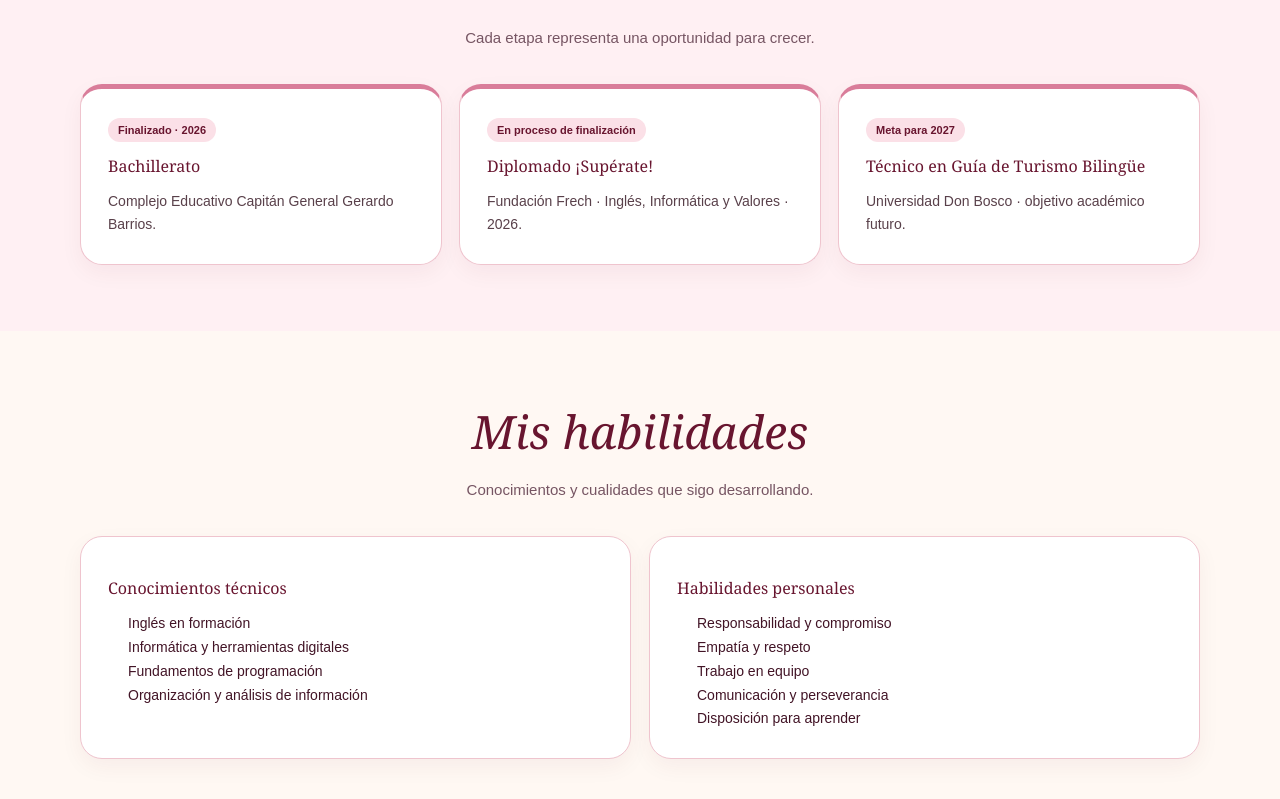
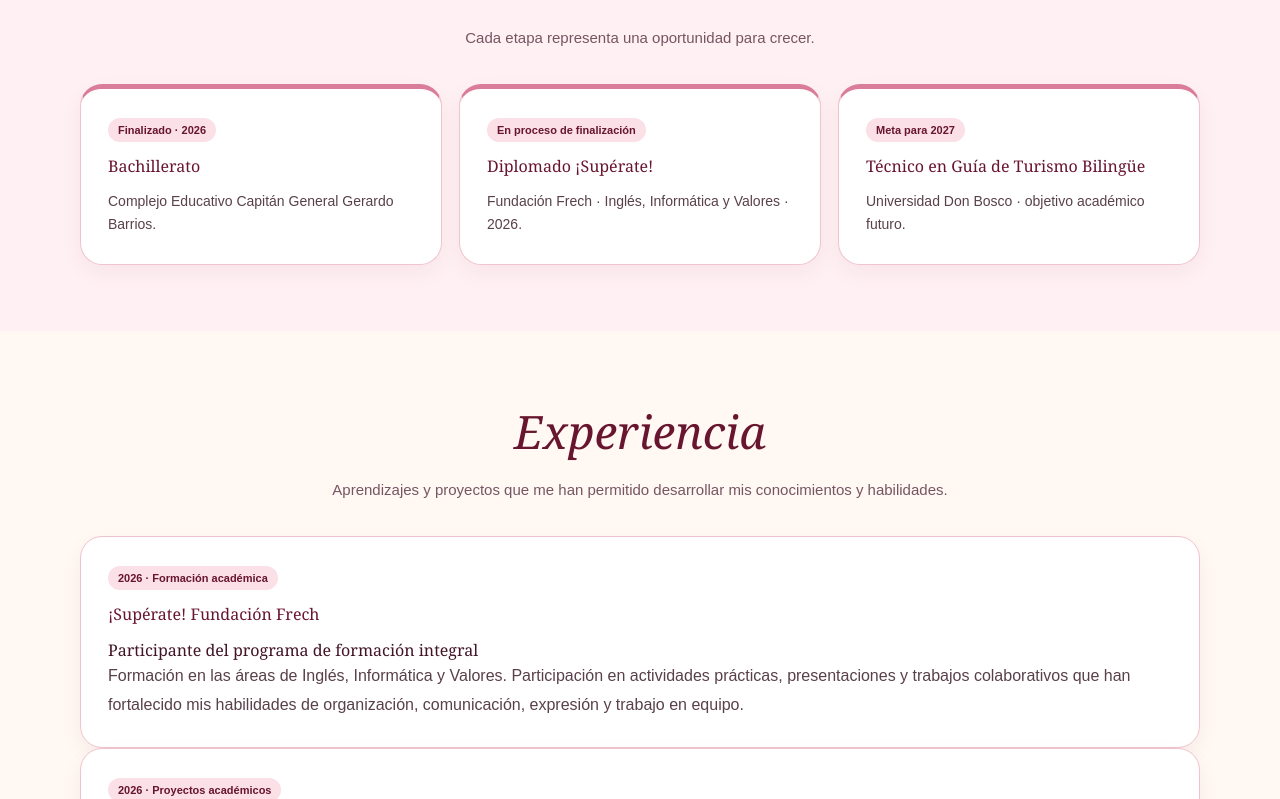
Before and after one commit to keralo2/miportafolio-ale, a Next.js app: page / in a window 1280 px wide. Shown: the part 2001-2800 px from the top of the page. Built offline with nearby package versions, Linux system fonts and the light colour scheme.

Commit message:
Add experience section to digital portfolio

```diff
--- a/components/Portfolio.tsx
+++ b/components/Portfolio.tsx
@@ -73,7 +73,7 @@ export default function Portfolio() {
     <header className="site-header"><div className="nav-wrap">
       <a className="brand" href="#inicio">♡ Mi Portafolio Digital</a>
       <button className="menu-button" onClick={()=>setMenuOpen(!menuOpen)} aria-label="Abrir menú">☰</button>
-      <nav className={menuOpen?"nav-links open":"nav-links"}>{[["Inicio","#inicio"],["Sobre mí","#sobre-mi"],["Formación","#formacion"],["Proyectos","#proyectos"],["Contacto","#contacto"]].map(([label,href])=><a key={href} href={href} onClick={()=>setMenuOpen(false)}>{label}</a>)}</nav>
+      <nav className={menuOpen?"nav-links open":"nav-links"}>{[["Inicio","#inicio"],["Sobre mí","#sobre-mi"],["Formación","#formacion"],["Experiencia","#experiencia"],["Proyectos","#proyectos"],["Contacto","#contacto"]].map(([label,href])=><a key={href} href={href} onClick={()=>setMenuOpen(false)}>{label}</a>)}</nav>
     </div></header>
 
     <main>
@@ -101,6 +101,11 @@ export default function Portfolio() {
         <article className="paper-card education-card"><span className="status">Meta para 2027</span><h3>Técnico en Guía de Turismo Bilingüe</h3><p>Universidad Don Bosco · objetivo académico futuro.</p></article>
       </div></div></section>
 
+      <section className="section experience-section" id="experiencia"><div className="container"><h2 className="section-title">Experiencia</h2><p className="section-subtitle">Aprendizajes y proyectos que me han permitido desarrollar mis conocimientos y habilidades.</p><div className="experience-grid">
+        <article className="paper-card experience-card"><span className="status">2026 · Formación académica</span><h3>¡Supérate! Fundación Frech</h3><h4>Participante del programa de formación integral</h4><p>Formación en las áreas de Inglés, Informática y Valores. Participación en actividades prácticas, presentaciones y trabajos colaborativos que han fortalecido mis habilidades de organización, comunicación, expresión y trabajo en equipo.</p></article>
+        <article className="paper-card experience-card"><span className="status">2026 · Proyectos académicos</span><h3>Python, Machine Learning y desarrollo web</h3><h4>Desarrollo de algoritmos, análisis de datos y aplicaciones web</h4><p>Desarrollo de ejercicios y proyectos académicos con Python, incluyendo regresión lineal, resolución de laberintos mediante búsqueda BFS, agrupamiento con K-Means, clasificación con KNN y análisis geoespacial de zonas comerciales en Chalatenango. También trabajé en la creación de este portafolio con Next.js, React y TypeScript, e implementé una API para el formulario de contacto.</p></article>
+      </div></div></section>
+
       <section className="section"><div className="container"><h2 className="section-title">Mis habilidades</h2><p className="section-subtitle">Conocimientos y cualidades que sigo desarrollando.</p><div className="skills-grid"><div className="paper-card"><h3>Conocimientos técnicos</h3><ul><li>Inglés en formación</li><li>Informática y herramientas digitales</li><li>Fundamentos de programación</li><li>Organización y análisis de información</li></ul></div><div className="paper-card"><h3>Habilidades personales</h3><ul><li>Responsabilidad y compromiso</li><li>Empatía y respeto</li><li>Trabajo en equipo</li><li>Comunicación y perseverancia</li><li>Disposición para aprender</li></ul></div></div></div></section>
 
       <section className="section contact-section" id="contacto"><div className="container"><h2 className="section-title">Contacto</h2><p className="section-subtitle">Gracias por visitar mi portafolio. Puedes dejarme un mensaje.</p><div className="contact-grid"><div className="paper-card"><h3>¡Hablemos!</h3><p>Me interesa seguir aprendiendo, compartir mis proyectos y conocer nuevas oportunidades académicas.</p><p className="contact-quote">“Con esfuerzo, dedicación y pasión, todo es posible”.</p></div><form className="paper-card contact-form" onSubmit={onContact}><label>Nombre<input name="name" required placeholder="Tu nombre"/></label><label>Correo electrónico<input name="email" type="email" required placeholder="correo@ejemplo.com"/></label><label>Mensaje<textarea name="message" required rows={4} placeholder="Escribe tu mensaje"/></label><button className="primary-button" disabled={sending}>{sending?"Enviando…":"Enviar mensaje →"}</button><p className={noticeError?"form-notice error":"form-notice"} aria-live="polite">{notice || "Será un gusto leerte. ¡Déjame tu mensaje y estaré encantada de responderte! ♡"}</p></form></div></div></section>
```
